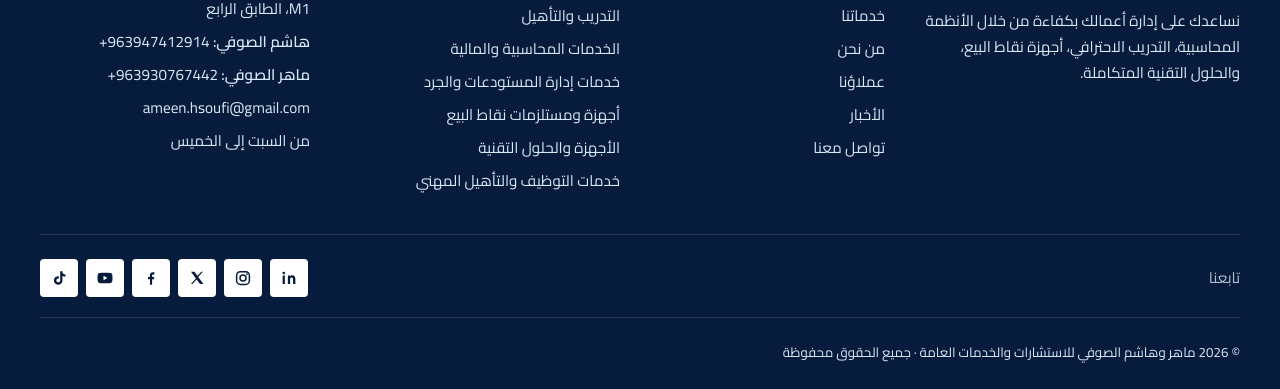
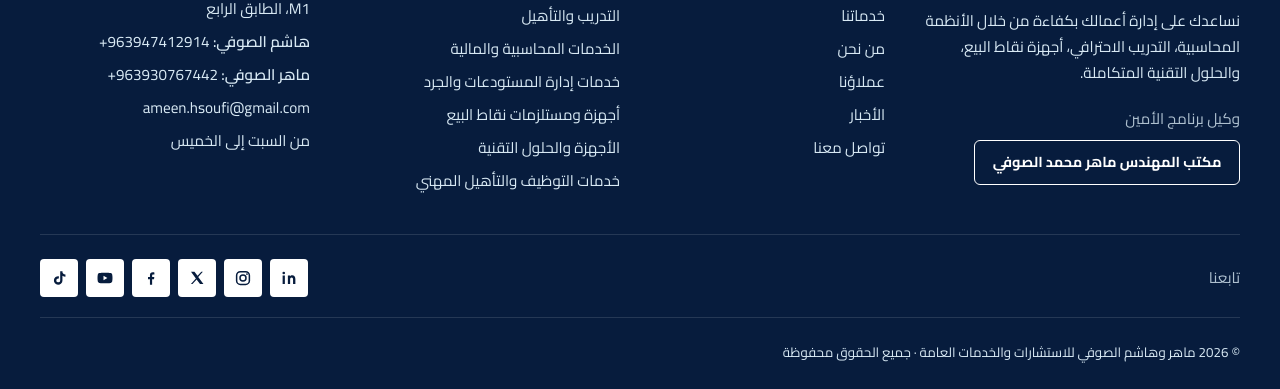
Before and after one commit to Reemaz88/alameen-website, a website built with Vite: page index.html in a window 1280 px wide. Shown: the part 6872-7261 px from the top of the page. Built offline with nearby package versions, Linux system fonts and the light colour scheme.

Commit message:
Add footer button to Al-Soufi office on agents page

```diff
--- a/src/content.js
+++ b/src/content.js
@@ -44,6 +44,14 @@
   email: "ameen.hsoufi@gmail.com",
   address: { ar: "اللاذقية، سوق التجار، عبارة باريس، محلات M1، الطابق الرابع", en: "Paris Passage, M1 Shops, 4th Floor, Souq al-Tujjar, Lattakia, Syria" },
   hours: { ar: "من السبت إلى الخميس", en: "Saturday to Thursday" }, // أيام الدوام / working days
+  // رابط صفحة وكلاء برنامج الأمين، يفتح الصفحة وينزل مباشرة إلى اسم المكتب (find = النص الذي يُبحث عنه في الصفحة)
+  // Link to the Al-Ameen agents page; it opens the page and scrolls straight to the office name (find = text to jump to)
+  agentPage: {
+    label: { ar: "مكتب المهندس ماهر محمد الصوفي", en: "Engineer Maher Mohammad Al-Soufi's Office" },
+    title: { ar: "وكيل برنامج الأمين", en: "Al-Ameen software agent" },
+    url: { ar: "https://alameensoft.com/%d9%88%d9%83%d9%84%d8%a7%d8%a1-%d8%b3%d9%88%d8%b1%d9%8a%d8%a7/", en: "https://alameensoft.com/en/agents-of-syria/" },
+    find: { ar: "مكتب المهندس ماهر محمد الصوفي", en: "Engineer Maher Mohammad" }
+  },
   mapEmbed: "https://www.google.com/maps?q=35.516361,35.776444&z=16&output=embed",
   // روابط التواصل الاجتماعي أسفل الصفحة. "#" = رابط مؤقت. اترك الحقل فارغًا "" لإخفاء الأيقونة.
   // Social links at the bottom of the page. "#" = placeholder link. Leave a field empty "" to hide its icon.
--- a/src/main.js
+++ b/src/main.js
@@ -42,6 +42,8 @@
   const telLinks = phones.map(p => { const who = pick(C.phoneNames?.[p]); return `${who ? `<span class="pname">${esc(who)}:</span> ` : ''}<a href="tel:${esc(p)}" dir="ltr">${esc(p)}</a>`; });
   const has = a => a && a.length;
   const featured = C.services.filter(s => s.featured);
+  // يفتح صفحة الوكلاء وينزل إلى اسم المكتب عبر Text Fragment (#:~:text=) / opens the agents page scrolled to the office name
+  const agentHref = C.agentPage ? pick(C.agentPage.url) + (pick(C.agentPage.find) ? '#:~:text=' + encodeURIComponent(pick(C.agentPage.find)).replace(/-/g, '%2D') : '') : '';
   const links = [['home', t.home], ['services', t.services], ['about', t.about], ...(has(C.clients) || has(C.testimonials) ? [['clients', t.navClients]] : []), ...(has(C.news) ? [['news', t.navNews]] : []), ['contact', t.contact]];
   const slides = has(C.heroSlides) ? C.heroSlides : [{ image: C.heroImage }];
   const navLinks = links.map(([id, label]) => `<a href="#${id}">${label}</a>`).join('');
@@ -117,7 +119,7 @@
     </form></div></div></section>
   </main>
   <footer><div class="wrap cols">
-    <div>${C.logoOnDark ? `<img class="flogo" src="${esc(pick(C.logoOnDark))}" alt="${esc(name)}" loading="lazy">` : `<strong class="fname">${esc(name)}</strong>`}<p>${esc(pick(C.intro))}</p></div>
+    <div>${C.logoOnDark ? `<img class="flogo" src="${esc(pick(C.logoOnDark))}" alt="${esc(name)}" loading="lazy">` : `<strong class="fname">${esc(name)}</strong>`}<p>${esc(pick(C.intro))}</p>${agentHref ? `<div class="agent"><span class="flabel">${esc(pick(C.agentPage.title))}</span><a class="btn outline" href="${esc(agentHref)}" target="_blank" rel="noopener">${esc(pick(C.agentPage.label))}</a></div>` : ''}</div>
     <div><h4>${t.quickLinks}</h4><ul>${links.map(([id, label]) => `<li><a href="#${id}">${label}</a></li>`).join('')}</ul></div>
     <div><h4>${t.services}</h4><ul>${C.services.map(s => `<li><a href="#svc-${esc(s.id)}">${esc(pick(s.title))}</a></li>`).join('')}</ul></div>
     <div><h4>${t.reachUs}</h4><ul>
--- a/src/style.css
+++ b/src/style.css
@@ -134,6 +134,8 @@
 footer .flogo{height:64px;width:auto;max-width:100%;margin-bottom:1rem}
 footer .fname{color:#fff;font-size:1.05rem;display:block;margin-bottom:.5rem}
 footer p{font-size:.95rem}
+footer .agent{margin-top:1.25rem;display:grid;gap:.5rem;justify-items:start}
+footer .agent .btn{font-size:.9rem;padding:.6rem 1.1rem;color:#fff;text-decoration:none}
 footer h4{color:#fff;margin-bottom:.9rem;font-size:1rem}
 footer ul{list-style:none;padding:0;display:grid;gap:.45rem;font-size:.95rem}
 footer a{color:var(--blue-100);text-decoration:none}footer a:hover{color:#fff;text-decoration:underline}
```
